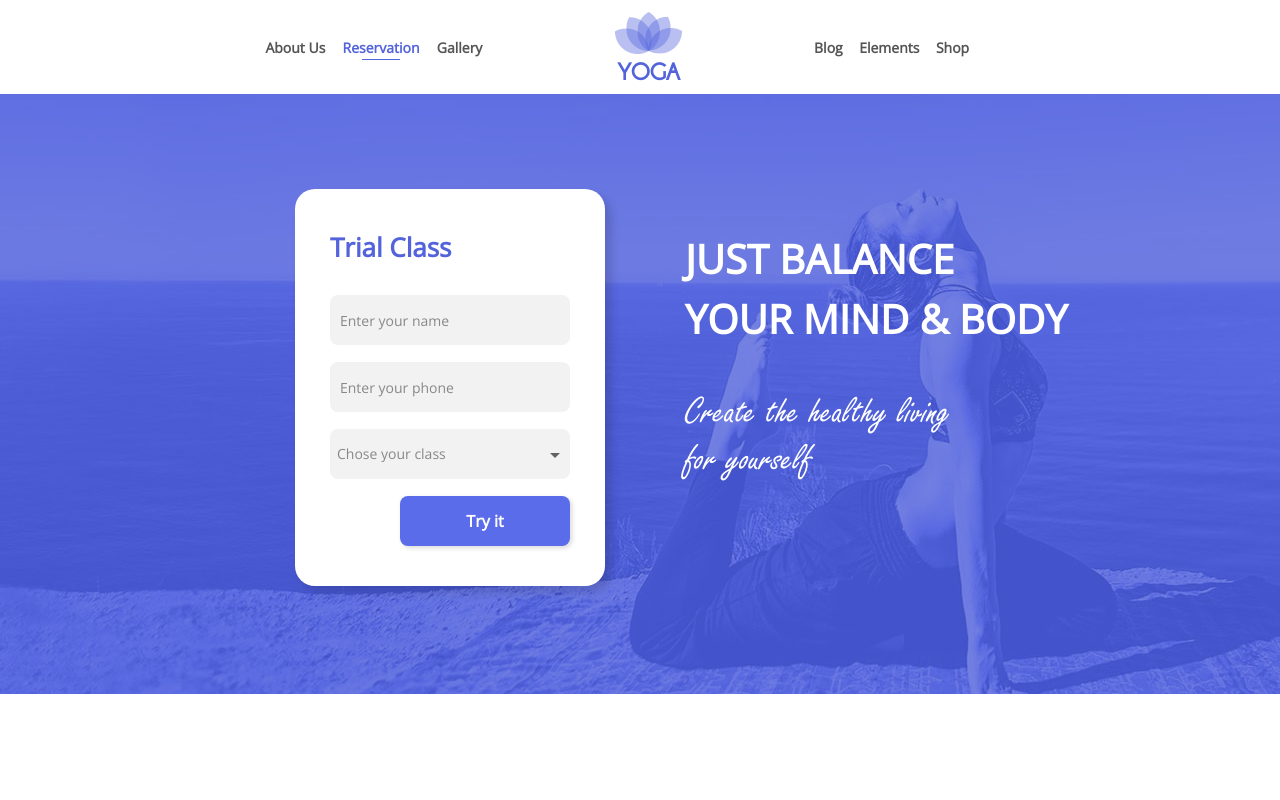
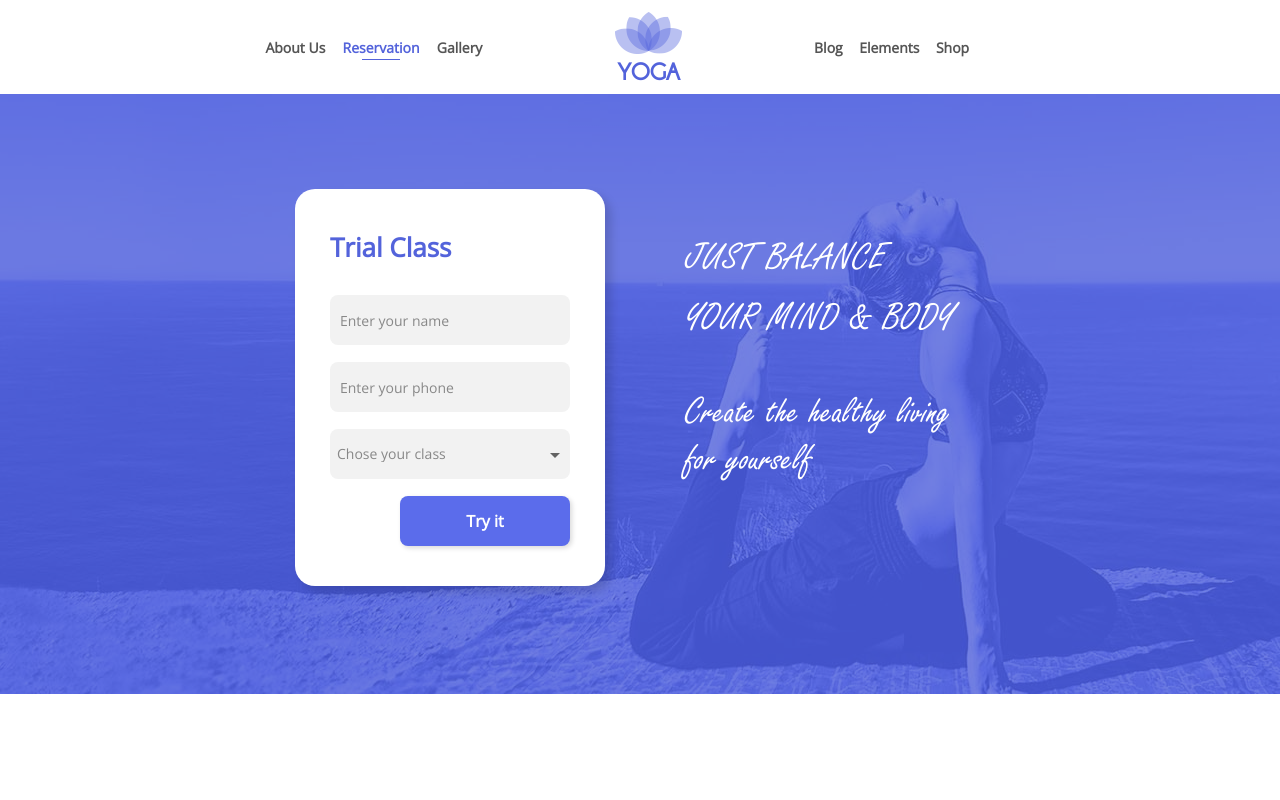
Before and after one commit to igormaruni4/YOGA, a website: page index.html in a window 1280 px wide. Shown: the top 800 px of the page. Drawn offline with nearby package versions, Linux system fonts and the light colour scheme.

Commit message:
Update index.html

```diff
--- a/index.html
+++ b/index.html
@@ -86,8 +86,8 @@
         <div class="reservation_inner">
           <div class="title_wrap form_position">
             <div class="title">
-              <h1 class="title_h1">JUST BALANCE</h1>
-              <h1 class="title_h1">YOUR MIND & BODY</h1>
+              <p class="title_h1">JUST BALANCE</p>
+              <p class="title_h1">YOUR MIND & BODY</p>
             </div>
             <div>
               <p>Create the healthy living</p>
```
